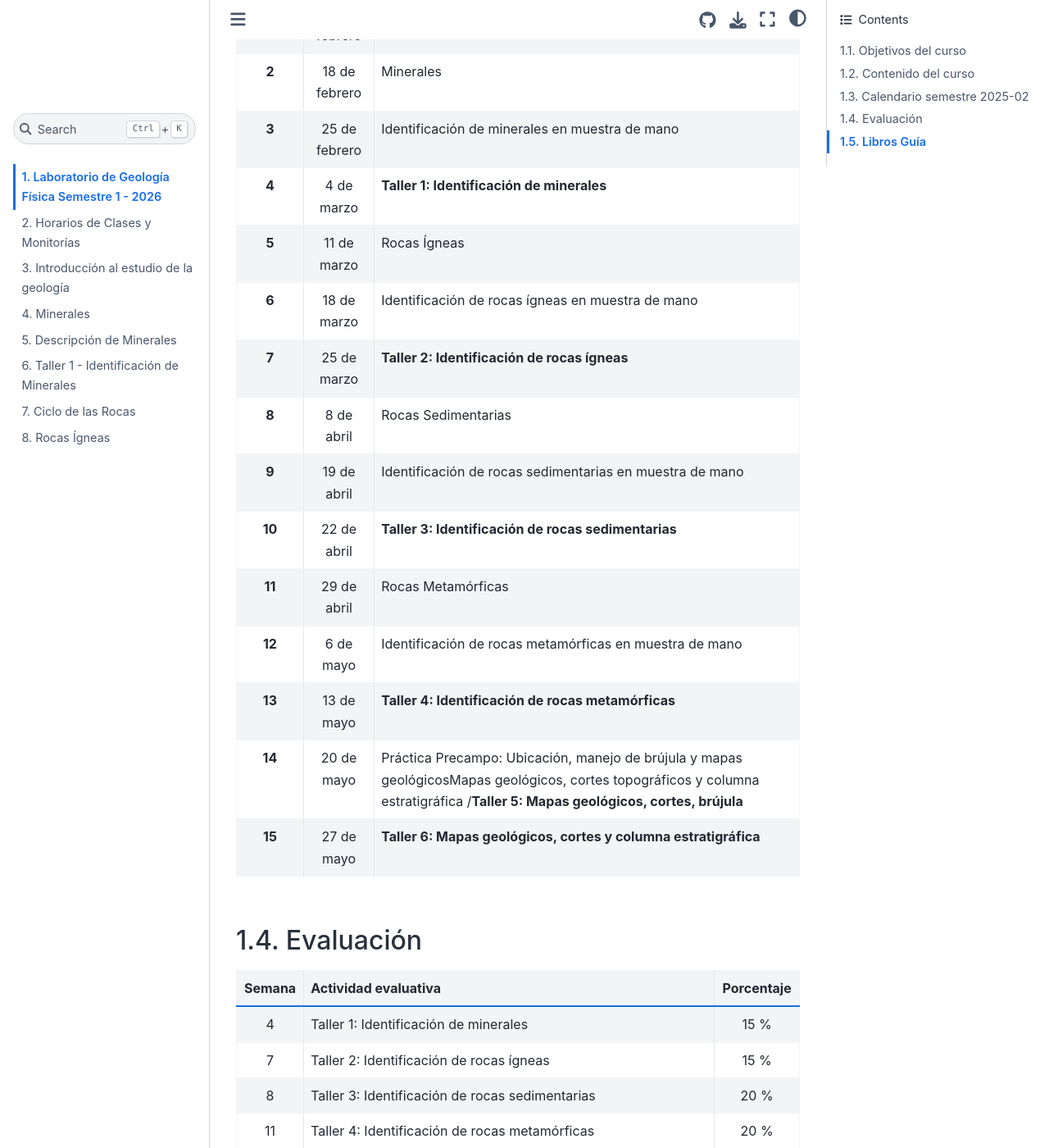
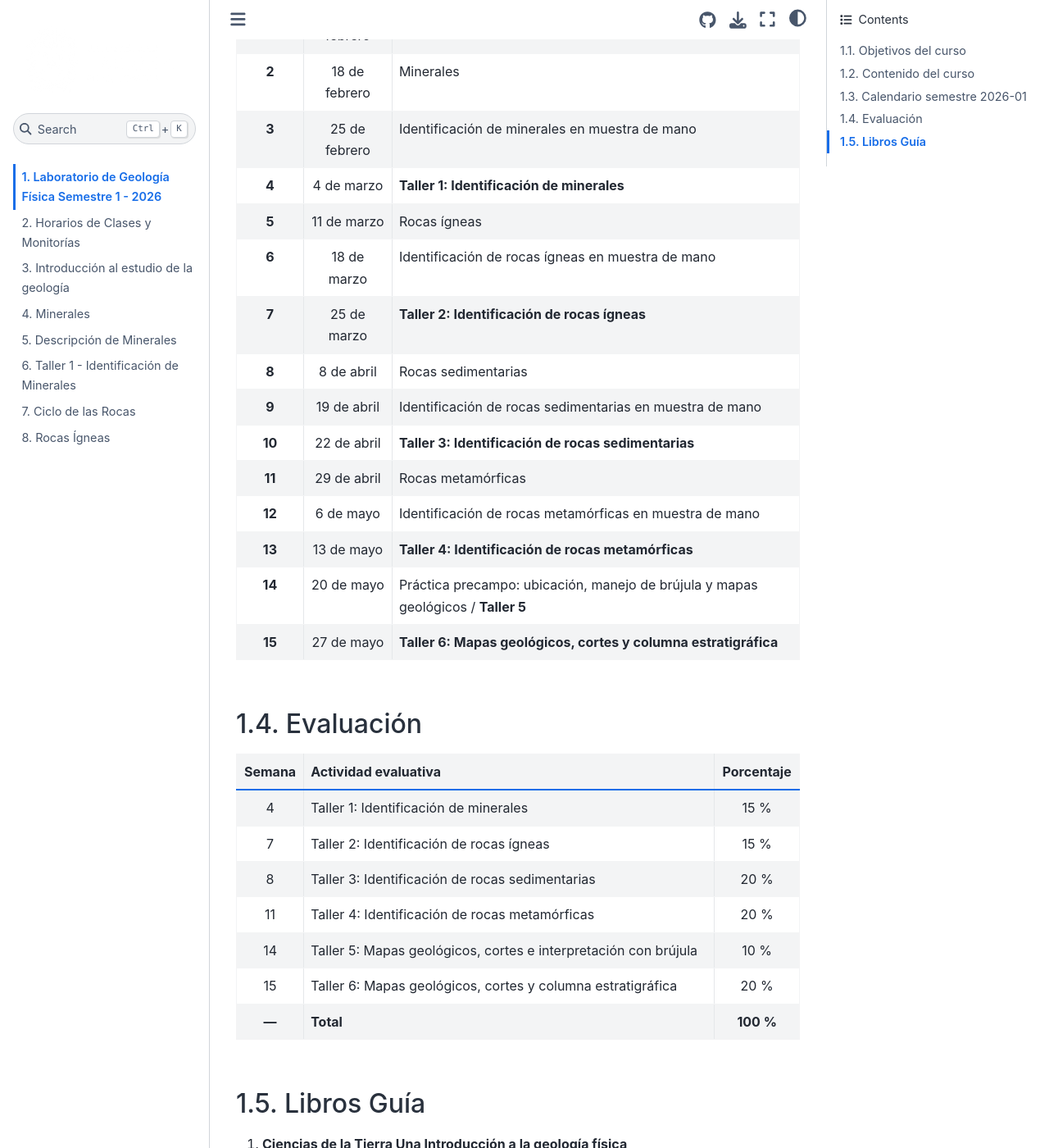
Before and after one commit to oisanchezp/Laboratorio_Geologia_Fisica, a Jupyter Book: the page built from objetivos_contenido.md, in a window 1280 px wide and 1400 px high, scrolled down 2037 px. Shown: the whole window at 82% size. Built offline with Jupyter Book 1.0.4 settings and Sphinx 7.4.7 and the Sphinx Book theme 1.1.4, drawn with Linux system fonts in a browser that asks for light colours; some of the changed text lies outside the part shown.

Commit message:
Calendario semestre 2026 - 1

```diff
--- a/objetivos_contenido.md
+++ b/objetivos_contenido.md
@@ -48,28 +48,29 @@ Al finalizar el laboratorio de Geología Física, los estudiantes estarán en ca
     - Interpretación de columnas estratigráficas
     - Discusión: ¿Para que me sirve todo lo aprendido?
 
-## Calendario semestre 2025-02
+## Calendario semestre 2026-01
 
 **Las clases serán todos los miércoles de 2:00 a 4:00 p.m. en el Bloque M1-210.
 Se realizará una práctica de campo en la Facultad de Minas.**
 
-| **Semana** | **Fecha**        | **Tema / Actividad**                                                |
-|:----------:|:----------------:|---------------------------------------------------------------------|
-| **1**      | 11 de febrero    | Introducción al laboratorio de Geología                             |
-| **2**      | 18 de febrero    | Minerales                                                           |
-| **3**      | 25 de febrero    | Identificación de minerales en muestra de mano                      |
-| **4**      | 4 de marzo       | **Taller 1: Identificación de minerales**                           |
-| **5**      | 11 de marzo      | Rocas Ígneas                                                        |
-| **6**      | 18 de marzo      | Identificación de rocas ígneas en muestra de mano                   |
-| **7**      | 25 de marzo      | **Taller 2: Identificación de rocas ígneas**                        |
-| **8**      | 8 de abril       | Rocas Sedimentarias                                                 |
-| **9**      | 19 de abril      | Identificación de rocas sedimentarias en muestra de mano            |
-| **10**     | 22 de abril      | **Taller 3: Identificación de rocas sedimentarias**                 |
-| **11**     | 29 de abril      | Rocas Metamórficas                                                  |
-| **12**     | 6 de mayo        | Identificación de rocas metamórficas en muestra de mano             |
-| **13**     | 13 de mayo       | **Taller 4: Identificación de rocas metamórficas**                  |
-| **14**     | 20 de mayo       | Práctica Precampo: Ubicación, manejo de brújula y mapas geológicosMapas geológicos, cortes topográficos y columna estratigráfica /**Taller 5: Mapas geológicos, cortes, brújula**                               |
-| **15**     | 27 de mayo       | **Taller 6: Mapas geológicos, cortes y columna estratigráfica**     |
+| **Semana** | **Fecha**     | **Tema / Actividad**                                                                 |
+|:----------:|:-------------:|--------------------------------------------------------------------------------------|
+| **1**      | 11 de febrero | Introducción al laboratorio de Geología                                              |
+| **2**      | 18 de febrero | Minerales                                                                            |
+| **3**      | 25 de febrero | Identificación de minerales en muestra de mano                                       |
+| **4**      | 4 de marzo    | **Taller 1: Identificación de minerales**                                            |
+| **5**      | 11 de marzo   | Rocas ígneas                                                                         |
+| **6**      | 18 de marzo   | Identificación de rocas ígneas en muestra de mano                                    |
+| **7**      | 25 de marzo   | **Taller 2: Identificación de rocas ígneas**                                         |
+| **8**      | 8 de abril    | Rocas sedimentarias                                                                  |
+| **9**      | 19 de abril   | Identificación de rocas sedimentarias en muestra de mano                             |
+| **10**     | 22 de abril   | **Taller 3: Identificación de rocas sedimentarias**                                  |
+| **11**     | 29 de abril   | Rocas metamórficas                                                                   |
+| **12**     | 6 de mayo     | Identificación de rocas metamórficas en muestra de mano                              |
+| **13**     | 13 de mayo    | **Taller 4: Identificación de rocas metamórficas**                                   |
+| **14**     | 20 de mayo    | Práctica precampo: ubicación, manejo de brújula y mapas geológicos / **Taller 5**   |
+| **15**     | 27 de mayo    | **Taller 6: Mapas geológicos, cortes y columna estratigráfica**                      |
+
 
 
 ## Evaluación
```
